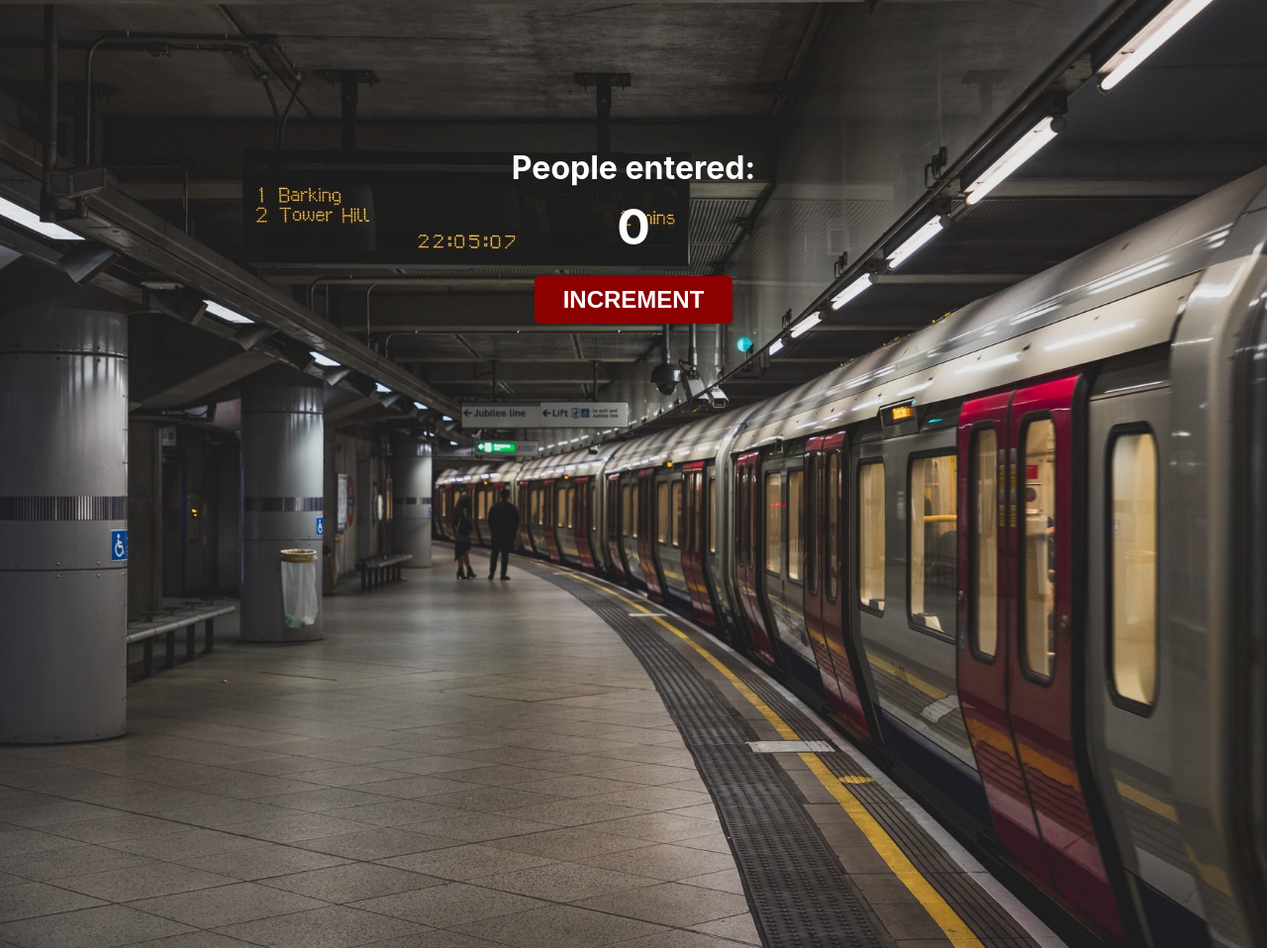
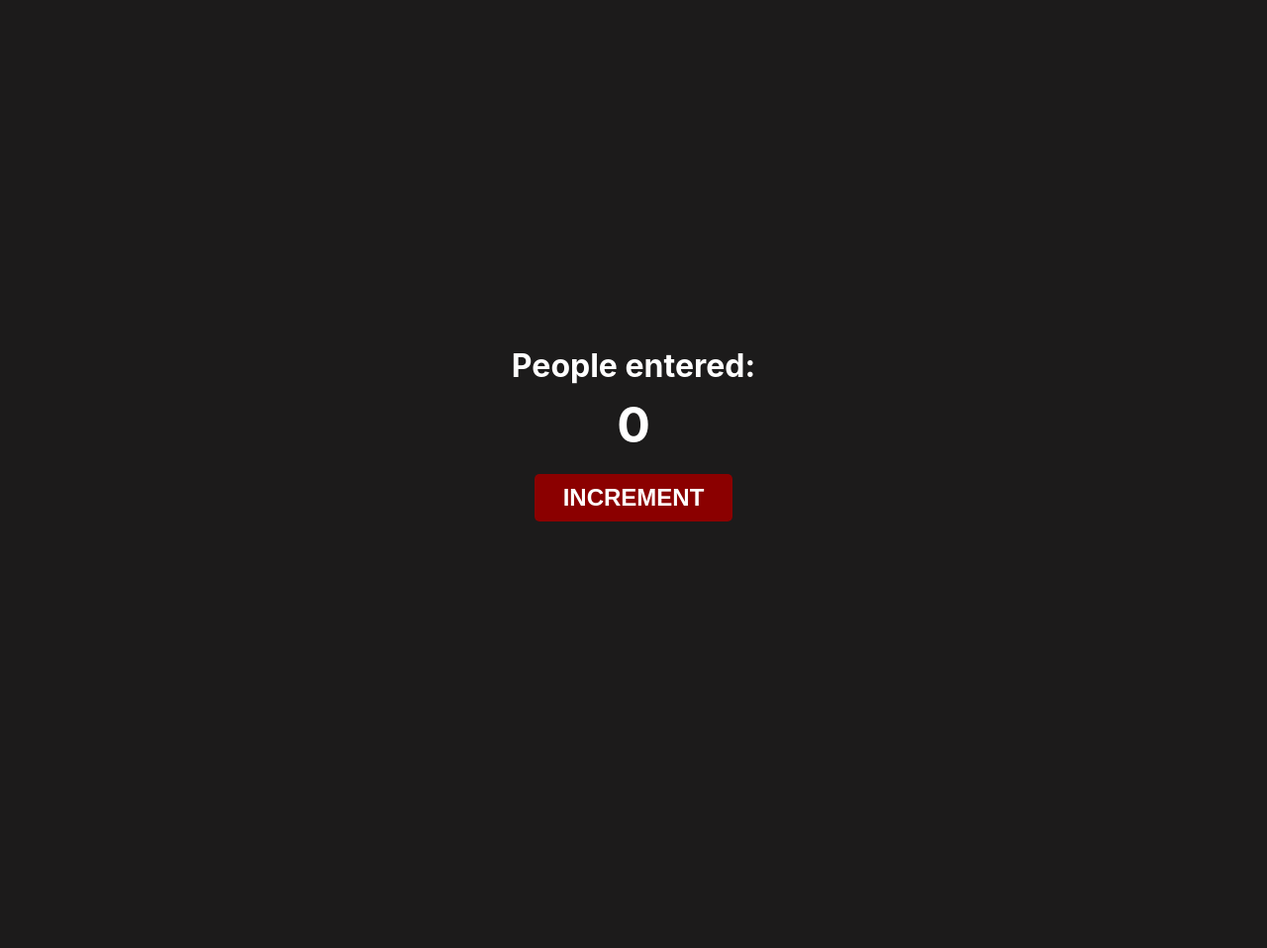
Before and after one commit to gregoryharris869/passenger_counter_app, a plain HTML site: page index.html in a window 1280 px wide. Shown: the whole page at 99% size. Drawn offline with Linux system fonts and the light colour scheme.

Commit message:
started JavaScript

```diff
--- a/index.html
+++ b/index.html
@@ -10,7 +10,7 @@
   <body>
     <h1>People entered:</h1>
     <h2 id="count-el">0</h2>
-    <button id="increment-btn">INCREMENT</button>
+    <button id="increment-btn" onclick="increment()">INCREMENT</button>
     <script src="script.js"></script>
   </body>
 </html>
--- a/style.css
+++ b/style.css
@@ -1,17 +1,14 @@
 body {
   height: 100vh;
-  background-image: url("./img/joel-de-vriend-qZ6if8WXl7E-unsplash.jpg");
-  background-size: cover;
-  background-repeat: no-repeat;
+  background-color: rgb(28, 27, 27);
   font-family: -apple-system, BlinkMacSystemFont, "Segoe UI", Roboto, Oxygen,
     Ubuntu, Cantarell, "Open Sans", "Helvetica Neue", sans-serif;
   font-weight: bold;
   text-align: center;
-  justify-content: center;
 }
 
 h1 {
-  margin-top: 150px;
+  margin-top: 350px;
   margin-bottom: 10px;
   color: #fff;
 }
@@ -24,6 +21,7 @@ h2 {
 }
 
 button {
+  cursor: pointer;
   border: none;
   font-size: 1.5rem;
   padding-top: 10px;
```
Also changed, not shown: script.js (+8 -0 lines).
